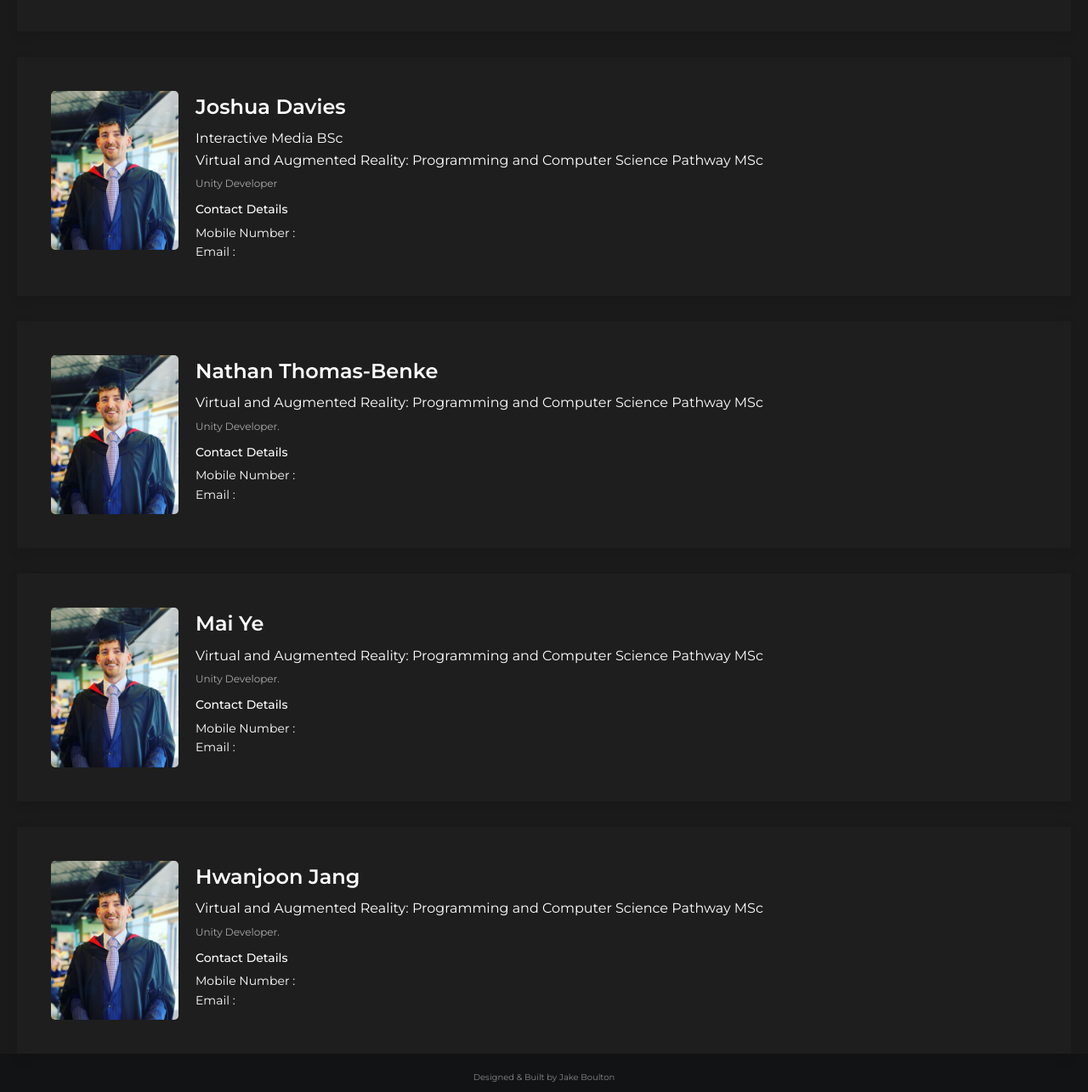
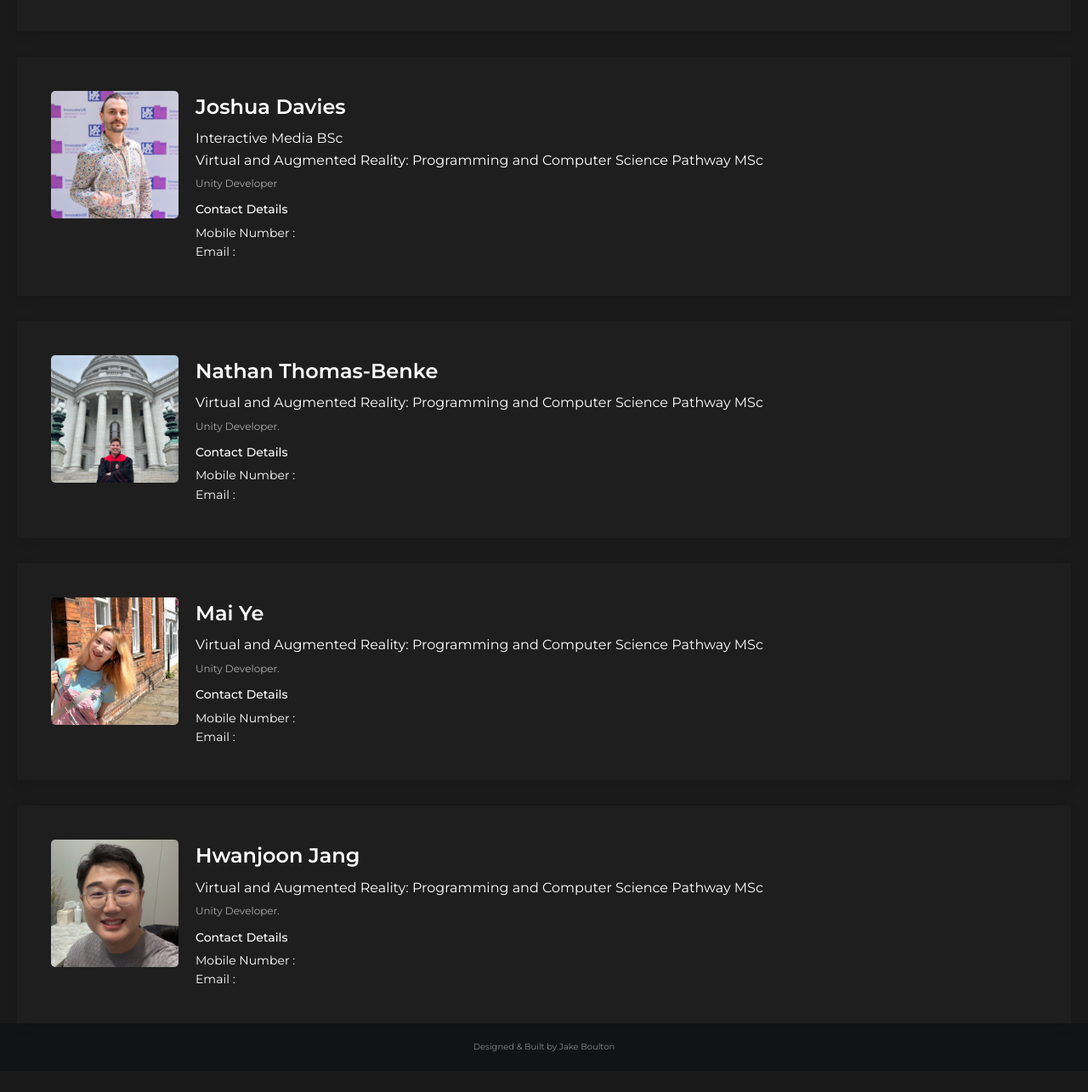
Before and after one commit to Deezinor/Deezinor.github.io, a plain HTML site: page about.html in a window 1280 px wide. Shown: the part 555-1840 px from the top of the page at 85% size. After the commit the page ends 1815 px from the top, so only its background shows below. Drawn offline with nearby package versions, Linux system fonts and the light colour scheme.

Commit message:
Added photos from LinkedIn to Assets | updated profile images on about us page

```diff
--- a/about.html
+++ b/about.html
@@ -55,7 +55,7 @@
 
             <!-- Member 2 -->
             <div class="about-grid-item">
-              <img src="Assets/Graduation photo.jpg" alt="Joshua Davies" class="member-grid-photo">
+              <img src="Assets/Josh.jpeg" alt="Joshua Davies" class="member-grid-photo">
               <div class="member-content">
                 <h1 class="member-name">Joshua Davies</h1>
                 <h3 class="member-degree">Interactive Media BSc</h3>
@@ -69,7 +69,7 @@
 
             <!-- Member 3 -->
             <div class="about-grid-item">
-              <img src="Assets/Graduation photo.jpg" alt="Nathan Thomas-Benke" class="member-grid-photo">
+              <img src="Assets/Nathan.jpeg" alt="Nathan Thomas-Benke" class="member-grid-photo">
               <div class="member-content">
                 <h1 class="member-name">Nathan Thomas-Benke</h1>
                 <h3 class="member-degree"></h3>
@@ -83,7 +83,7 @@
 
             <!-- Member 4 -->
             <div class="about-grid-item">
-              <img src="Assets/Graduation photo.jpg" alt="Mai Ye" class="member-grid-photo">
+              <img src="Assets/Mai.jpeg" alt="Mai Ye" class="member-grid-photo">
               <div class="member-content">
                 <h1 class="member-name">Mai Ye</h1>
                 <h3 class="member-degree"></h3>
@@ -97,7 +97,7 @@
 
             <!-- Member 5 -->
             <div class="about-grid-item">
-              <img src="Assets/Graduation photo.jpg" alt="Hwanjoon Jang" class="member-grid-photo">
+              <img src="Assets/Hwanjoon.jpeg" alt="Hwanjoon Jang" class="member-grid-photo">
               <div class="member-content">
                 <h1 class="member-name">Hwanjoon Jang</h1>
                 <h3 class="member-degree"></h3>
```
Also changed, not shown: Assets/Hwanjoon.jpeg (added), Assets/Josh.jpeg (added), Assets/Mai.jpeg (added), Assets/Nathan.jpeg (added).
